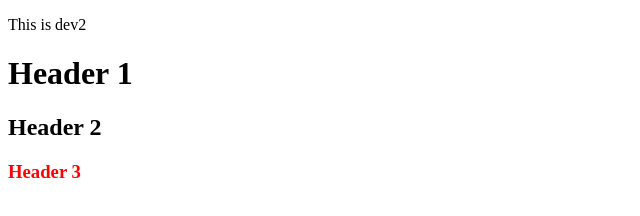
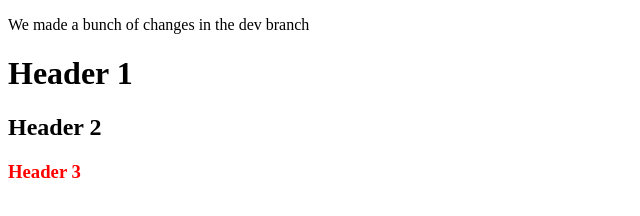
Before and after one commit to dannikate/test-map, a plain HTML site: page index.html in a window 1280 px wide. Shown: the whole page, without its empty margins (0-640 px from the left). Drawn offline with Linux system fonts and the light colour scheme.

Commit message:
changes made

```diff
--- a/index.html
+++ b/index.html
@@ -8,7 +8,7 @@
     <link rel="stylesheet" href="./static/css/main.css">
 </head>
 <body>
-    <p>This is dev2 </p>
+    <p>We made a bunch of changes in the dev branch</p>
     <h1>Header 1</h1>
 
     <h2>Header 2</h2>
```
